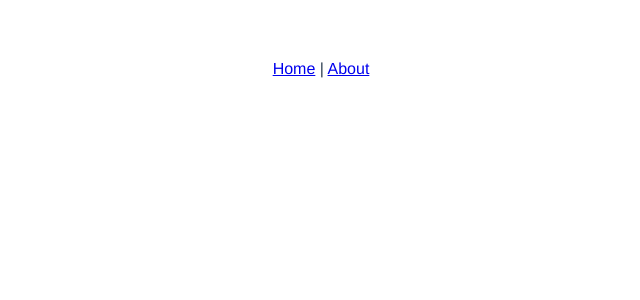
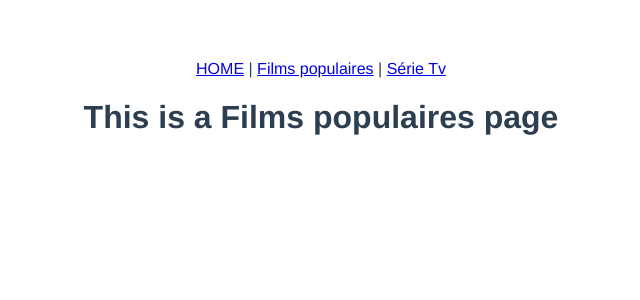
Before and after one commit to AmaliaRVM/frontend-AllezCine, a Vue app in the folder vue/: page /film in a window 1280 px wide. Shown: the top 300 px of the page, without its empty margins (319-959 px from the left). Built offline with nearby package versions, Linux system fonts and the light colour scheme.

Commit message:
routeur making

```diff
--- a/vue/src/App.vue
+++ b/vue/src/App.vue
@@ -1,8 +1,9 @@
 <template>
   <div id="app">
     <div id="nav">
-      <router-link to="/">Home</router-link> |
-      <router-link to="/about">About</router-link>
+      <router-link to="/">HOME</router-link> |
+      <router-link to="/film">Films populaires</router-link> |
+      <router-link to="/serie">Série Tv</router-link>
     </div>
     <router-view/>
   </div>
--- a/vue/src/components/HelloWorld.vue
+++ b/vue/src/components/HelloWorld.vue
@@ -1,33 +1,7 @@
 <template>
-  <div class="hello">
-    <h1>{{ msg }}</h1>
-    <p>
-      For a guide and recipes on how to configure / customize this project,<br>
-      check out the
-      <a href="https://cli.vuejs.org" target="_blank" rel="noopener">vue-cli documentation</a>.
-    </p>
-    <h3>Installed CLI Plugins</h3>
-    <ul>
-      <li><a href="https://github.com/vuejs/vue-cli/tree/dev/packages/%40vue/cli-plugin-babel" target="_blank" rel="noopener">babel</a></li>
-      <li><a href="https://github.com/vuejs/vue-cli/tree/dev/packages/%40vue/cli-plugin-eslint" target="_blank" rel="noopener">eslint</a></li>
-    </ul>
-    <h3>Essential Links</h3>
-    <ul>
-      <li><a href="https://vuejs.org" target="_blank" rel="noopener">Core Docs</a></li>
-      <li><a href="https://forum.vuejs.org" target="_blank" rel="noopener">Forum</a></li>
-      <li><a href="https://chat.vuejs.org" target="_blank" rel="noopener">Community Chat</a></li>
-      <li><a href="https://twitter.com/vuejs" target="_blank" rel="noopener">Twitter</a></li>
-      <li><a href="https://news.vuejs.org" target="_blank" rel="noopener">News</a></li>
-    </ul>
-    <h3>Ecosystem</h3>
-    <ul>
-      <li><a href="https://router.vuejs.org" target="_blank" rel="noopener">vue-router</a></li>
-      <li><a href="https://vuex.vuejs.org" target="_blank" rel="noopener">vuex</a></li>
-      <li><a href="https://github.com/vuejs/vue-devtools#vue-devtools" target="_blank" rel="noopener">vue-devtools</a></li>
-      <li><a href="https://vue-loader.vuejs.org" target="_blank" rel="noopener">vue-loader</a></li>
-      <li><a href="https://github.com/vuejs/awesome-vue" target="_blank" rel="noopener">awesome-vue</a></li>
-    </ul>
-  </div>
+    <div class="home">
+        <h1>This is the home page</h1>
+    </div>
 </template>
 
 <script>
--- a/vue/src/router.js
+++ b/vue/src/router.js
@@ -1,6 +1,8 @@
 import Vue from 'vue'
 import Router from 'vue-router'
 import Home from './views/Home.vue'
+import film from './views/film.vue'
+import serie from './views/serie.vue'
 
 Vue.use(Router)
 
@@ -14,12 +16,14 @@ export default new Router({
       component: Home
     },
     {
-      path: '/about',
-      name: 'about',
-      // route level code-splitting
-      // this generates a separate chunk (about.[hash].js) for this route
-      // which is lazy-loaded when the route is visited.
-      component: () => import(/* webpackChunkName: "about" */ './views/About.vue')
+      path: '/film',
+      name: 'film',
+      component: film
+    },
+    {
+      path: '/serie',
+      name: 'serie',
+      component: serie
     }
   ]
 })
--- a/vue/src/views/About.vue
+++ /dev/null
@@ -1,5 +0,0 @@
-<template>
-  <div class="about">
-    <h1>This is an about page</h1>
-  </div>
-</template>
--- a/vue/src/views/Home.vue
+++ b/vue/src/views/Home.vue
@@ -1,18 +1,17 @@
 <template>
-  <div class="home">
-    <img alt="Vue logo" src="../assets/logo.png">
-    <HelloWorld msg="Welcome to Your Vue.js App"/>
-  </div>
+    <div class="home">
+        <h1>This is the home page</h1>
+    </div>
 </template>
 
 <script>
-// @ is an alias to /src
-import HelloWorld from '@/components/HelloWorld.vue'
+// // @ is an alias to /src
+// import HelloWorld from '@/components/HelloWorld.vue'
 
-export default {
-  name: 'home',
-  components: {
-    HelloWorld
-  }
-}
+// export default {
+//   name: 'home',
+//   components: {
+//     HelloWorld
+//   }
+// }
 </script>
--- /dev/null
+++ b/vue/src/views/film.vue
@@ -0,0 +1,5 @@
+<template>
+  <div class="film">
+    <h1>This is a Films populaires page</h1>
+  </div>
+</template>
--- /dev/null
+++ b/vue/src/views/serie.vue
@@ -0,0 +1,15 @@
+<template>
+    <div class="film">
+        <h1>This is a series page</h1>
+    </div>
+</template>
+
+<script>
+export default {
+
+}
+</script>
+
+<style>
+
+</style>
```
